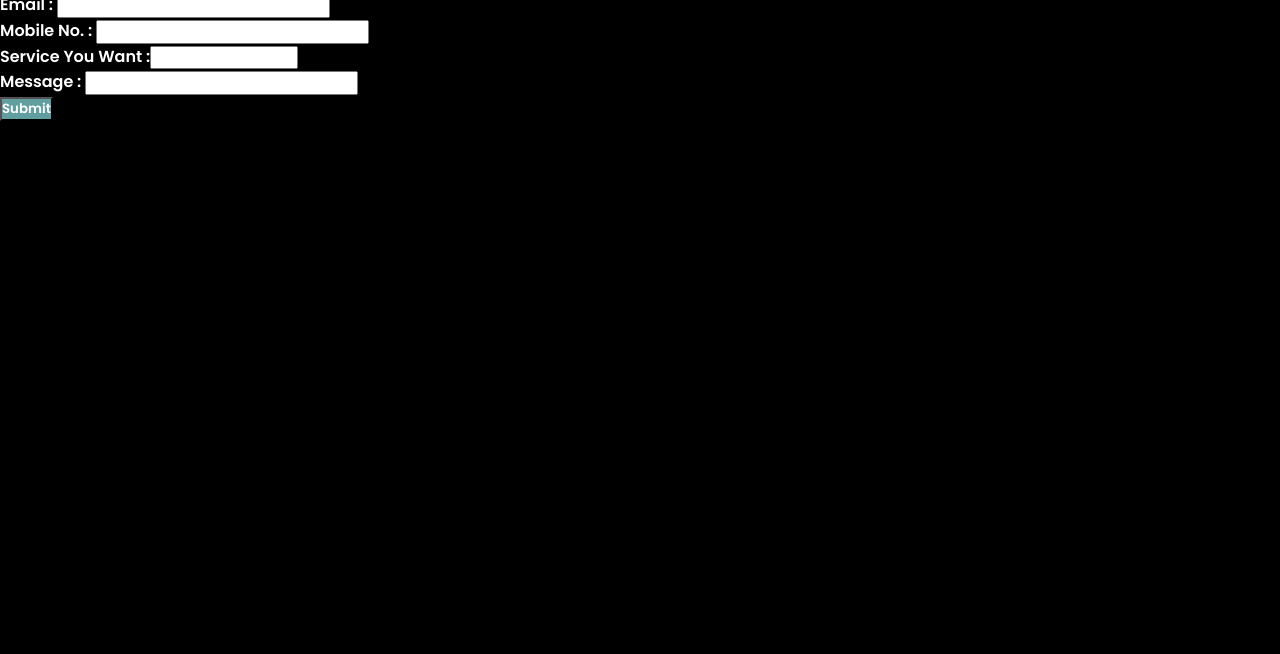
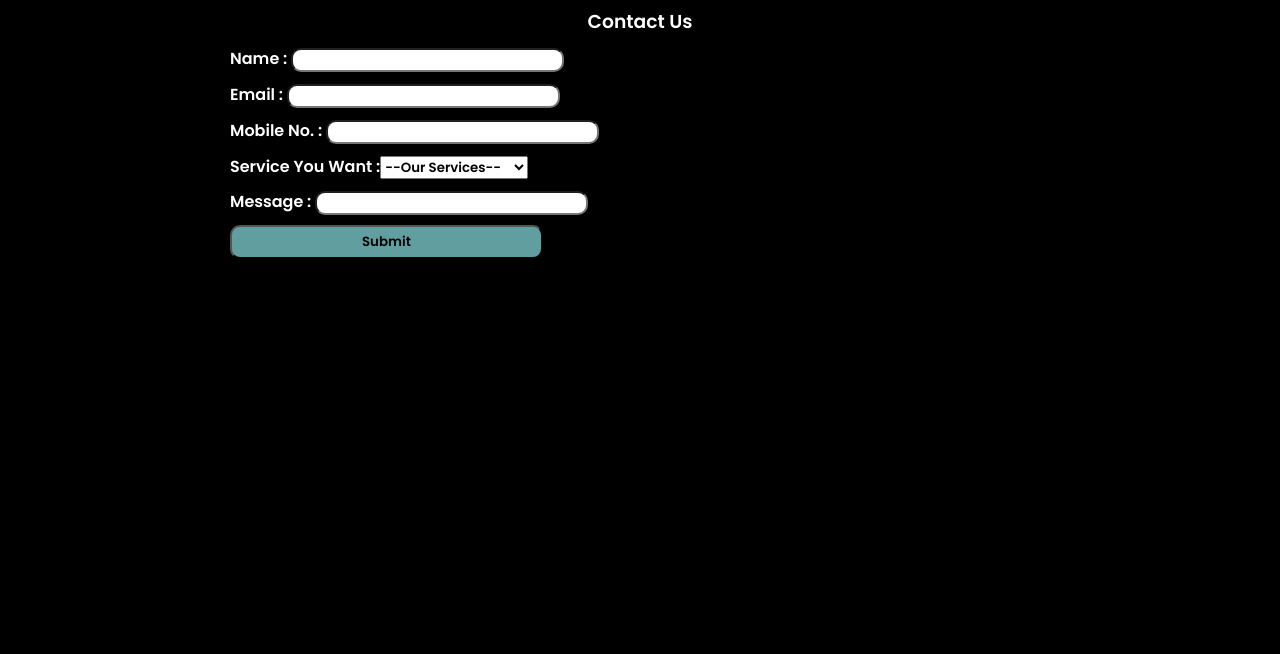
Before and after one commit to madhavanvv/CSSChallenges, a plain HTML site: page TableChallenges/Challenge_1/index.html in a window 1280 px wide. Shown: the part 146-800 px from the top of the page. Drawn offline with Linux system fonts and the light colour scheme.

Commit message:
all completed

```diff
--- a/TableChallenges/Challenge_1/index.html
+++ b/TableChallenges/Challenge_1/index.html
@@ -16,7 +16,7 @@
       <p>Name : <input type="text" /></p>
       <p>Email : <input type="email" name="email" id=""> </p>
       <p>Mobile No. : <input type="number" name="number" id="number" /></p>
-      <p>Service You Want :<select name="card" id="card"></p>
+      <p>Service You Want :<select class="myoptions" name="card" id="card"></p>
       <option value="">--Our Services--</option>
       <option value="card">SEO</option>
       <option value="card">Web Development</option>
--- a/TableChallenges/Challenge_1/style.css
+++ b/TableChallenges/Challenge_1/style.css
@@ -9,13 +9,36 @@
 body {
   background-color: black;
 }
+.container {
+  margin-top: 50px;
+}
 .titledisp {
   width: fit-content;
   margin-left: auto;
   margin-right: auto;
+  margin-bottom: 10px;
 }
 
 .btn {
+  width: fit-content;
   background-color: #609ea0;
+  padding: 5px 130px;
+  border-radius: 10px;
+}
+
+.btn b {
+  color: black;
+  font-weight: 900;
+}
+.yo {
+  margin-left: 230px;
+  display: flex;
+  flex-direction: column;
+  gap: 10px;
+}
+.yo input {
+  border-radius: 10px;
+}
+.myoptions {
   color: black;
 }
```
